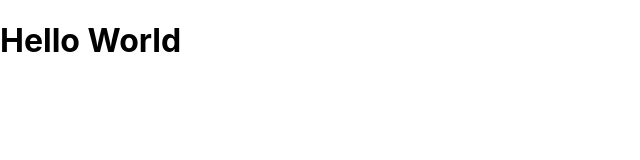
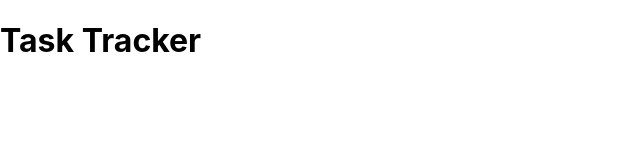
Before and after one commit to EmreCakmakQA/taskTracker, a React (Create React App) app: page / in a window 1280 px wide. Shown: the top 160 px of the page, without its empty margins (0-640 px from the left). Built offline with nearby package versions, Linux system fonts and the light colour scheme.

Commit message:
Create Header component and the components folder

```diff
--- a/src/App.js
+++ b/src/App.js
@@ -1,7 +1,9 @@
+import Header from './components/Header'
+
 function App() {
   return (
-    <div className="App">
-      <h1>Hello World</h1>
+    <div className="container">
+      <Header title="Task Tracker" />
     </div>
   );
 }
--- /dev/null
+++ b/src/components/Header.js
@@ -0,0 +1,9 @@
+const Header = ({ title }) => {
+    return (
+        <header>
+            <h1>{title}</h1>
+        </header>
+    )
+}
+
+export default Header
```
